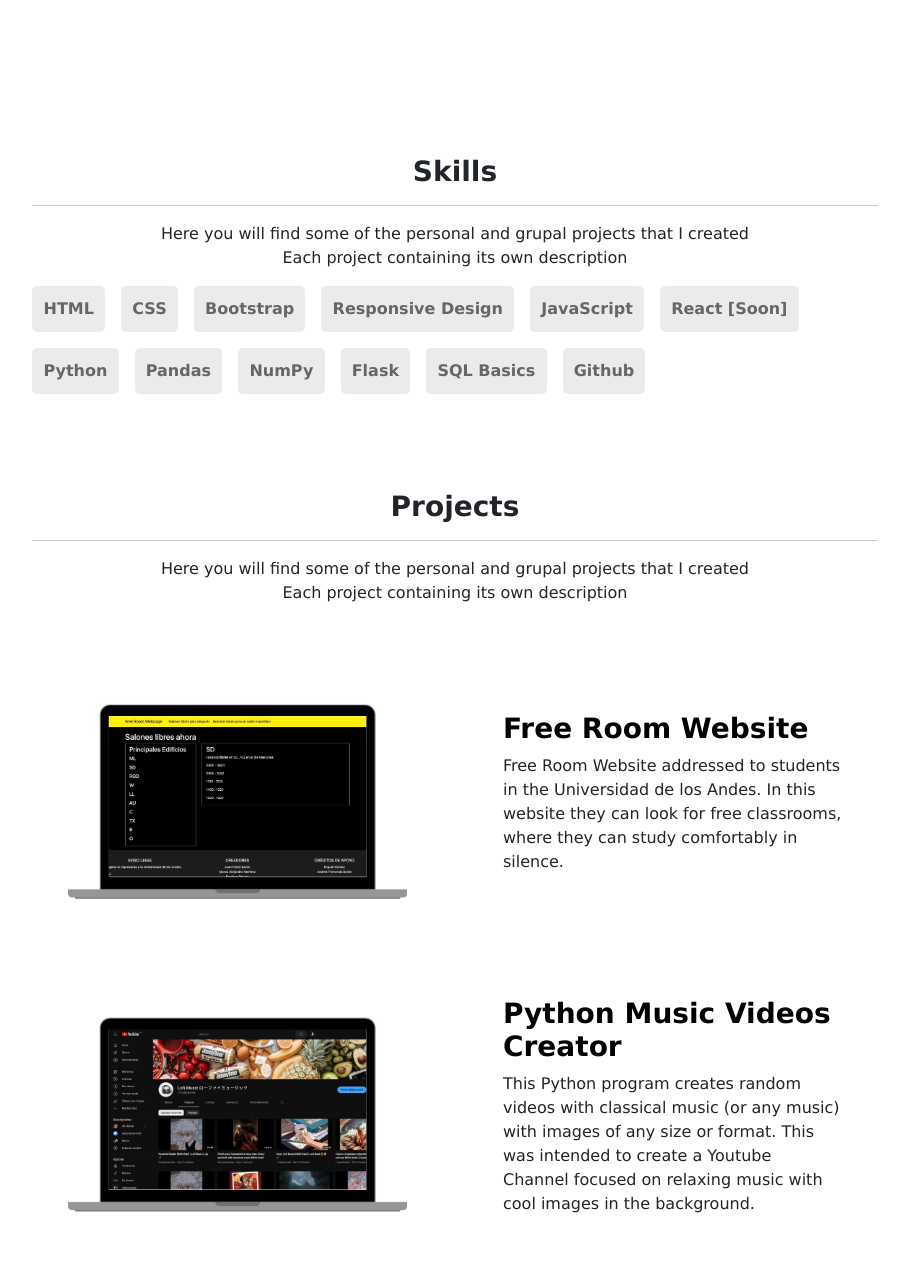
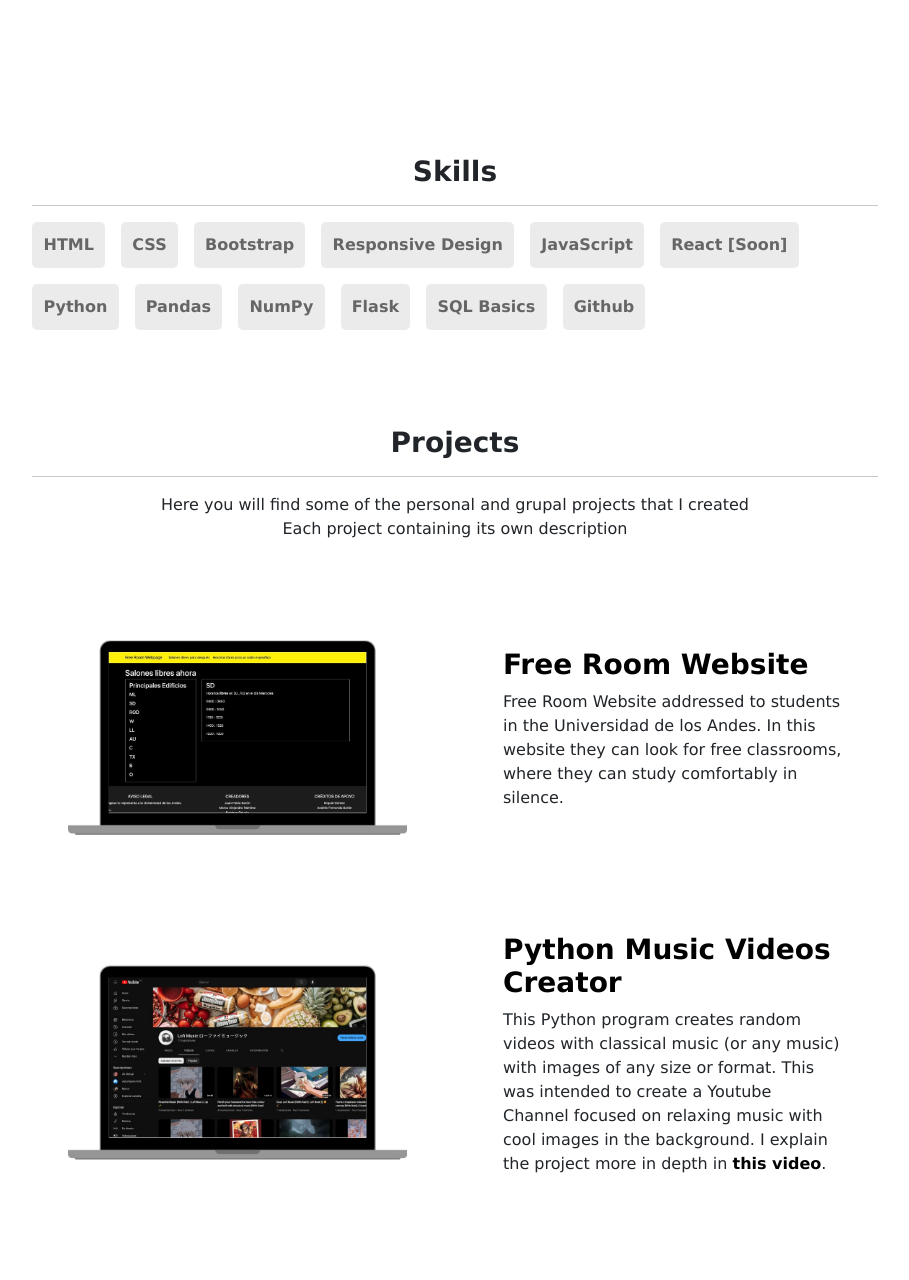
Before and after one commit to LilMark0o/Lilmark0o.github.io, a plain HTML site: page portfolio/index.html in a window 1280 px wide. Shown: the part 709-1989 px from the top of the page, without its empty margins (185-1094 px from the left). After the commit the page ends 1949 px from the top, so only its background shows below. Drawn offline with nearby package versions, Linux system fonts and the light colour scheme.

Commit message:
Cambio skills + link video proyecto python

```diff
--- a/portfolio/index.html
+++ b/portfolio/index.html
@@ -70,11 +70,6 @@
         <div class="col-8 justify-content-center text-center mt-3">
             <h3><b>Skills</b></h3>
             <hr>
-            <p>
-                Here you will find some of the personal and grupal projects that I created
-                <br>
-                Each project containing its own description
-            </p>
         </div>
     </div>
 
@@ -142,7 +137,8 @@
             <p class="align-self-center">
                 This Python program creates random videos with classical music (or any music) with images of any
                 size or format. This was intended to create a Youtube Channel focused on relaxing music with cool images
-                in the background.
+                in the background. I explain the project more in depth in <a
+                    href="https://www.youtube.com/watch?v=ciY7iYd9v3A" target="_blank"><b>this video</b></a>.
             </p>
         </div>
     </div>
```
